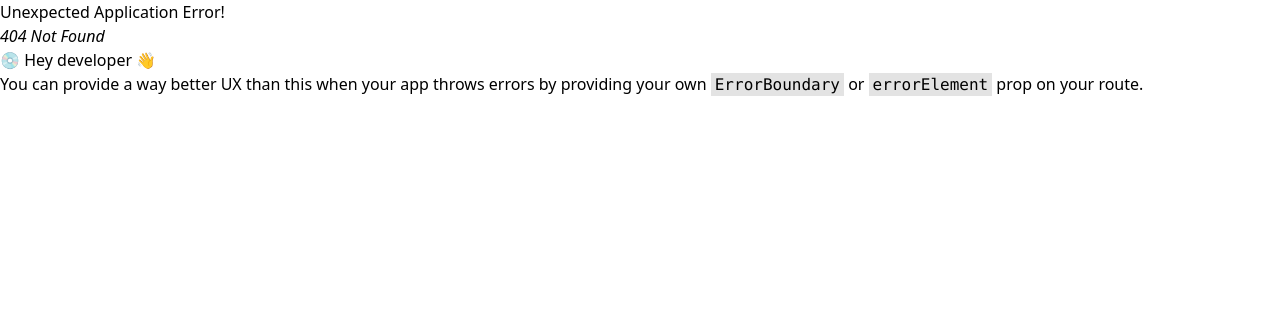
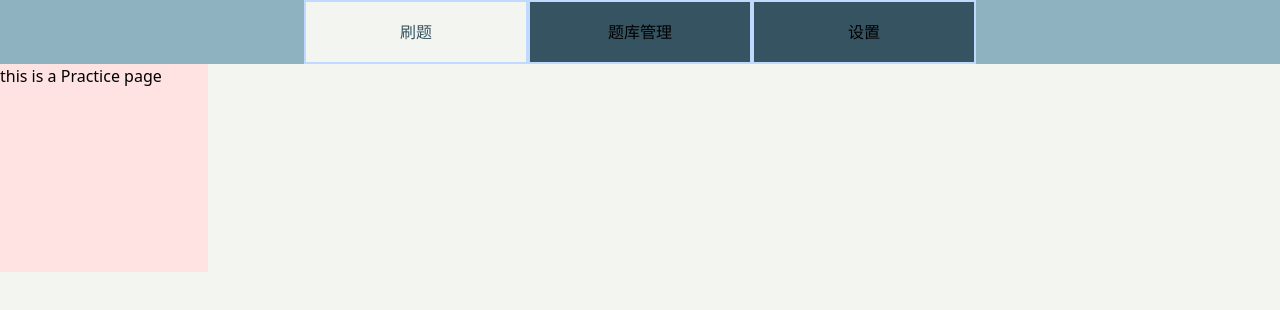
Before and after one commit to nydo-weng/no-stop-ts, a React (Vite) app: page /practice in a window 1280 px wide. Before the commit this address had no page. Shown: the top 310 px of the page. Built offline with nearby package versions, Linux system fonts and the light colour scheme.

Commit message:
refactor: change route path

```diff
--- a/src/pages/Home/Home.tsx
+++ /dev/null
@@ -1,10 +0,0 @@
-import type { ReactNode } from 'react';
-
-interface HomeProps {
-  children?: ReactNode;
-}
-
-function Home({ children }: HomeProps) {
-  return <div className="w-52 h-52 bg-red-100">this is a home page {children}</div>;
-}
-export default Home;
--- a/src/pages/Home/index.tsx
+++ /dev/null
@@ -1 +0,0 @@
-export { default } from './Home';
--- a/src/pages/Layout/Layout.tsx
+++ b/src/pages/Layout/Layout.tsx
@@ -24,8 +24,8 @@ function Layout() {
         <header className="h-16 w-full bg-[#8EB2C0] flex items-center justify-center">
           <nav className="h-full w-full max-w-2xl bg-[#355360]">
             <ul className="h-full w-full flex items-center justify-between">
-              <NavButton path="/">刷题</NavButton>
-              <NavButton path="/manage">题库管理</NavButton>
+              <NavButton path="/practice">刷题</NavButton>
+              <NavButton path="/">题库管理</NavButton>
               <NavButton path="/setting">设置</NavButton>
             </ul>
           </nav>
--- /dev/null
+++ b/src/pages/Practice/Practice.tsx
@@ -0,0 +1,10 @@
+import type { ReactNode } from 'react';
+
+interface PracticeProps {
+  children?: ReactNode;
+}
+
+function Practice({ children }: PracticeProps) {
+  return <div className="w-52 h-52 bg-red-100">this is a Practice page {children}</div>;
+}
+export default Practice;
--- /dev/null
+++ b/src/pages/Practice/index.tsx
@@ -0,0 +1 @@
+export { default } from './Practice';
--- a/src/router/router.tsx
+++ b/src/router/router.tsx
@@ -1,9 +1,9 @@
 import { createBrowserRouter } from 'react-router';
 
-import Home from '@/pages/Home';
 import Manage from '@/pages/Manage';
 import Setting from '@/pages/Setting';
 import Layout from '@/pages/Layout';
+import Practice from '@/pages/Practice';
 
 const router = createBrowserRouter([
   {
@@ -12,11 +12,11 @@ const router = createBrowserRouter([
     children: [
       {
         // 默认路由
-        index: true,
-        element: <Home />,
+        path: '/practice',
+        element: <Practice />,
       },
       {
-        path: '/manage',
+        index: true,
         element: <Manage />,
       },
       {
```
